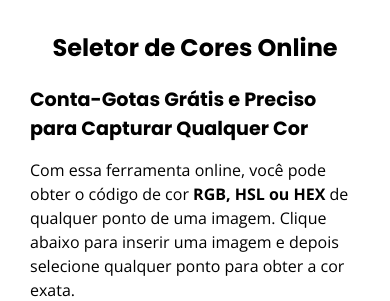
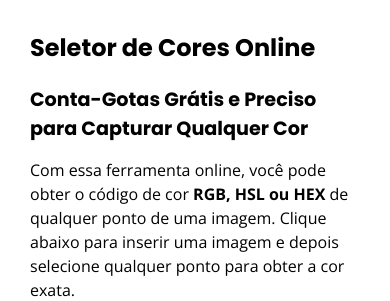
Before and after one commit to felpsilva/Projeto-seletor-de-codigo-de-cor, a PHP site: page / in a window 390 px wide. Shown: the part 60-361 px from the top of the page. Run offline with PHP 8.4, Linux system fonts and the light colour scheme.

Commit message:
Ajuste layout

```diff
--- a/seletor2.0.css
+++ b/seletor2.0.css
@@ -62,7 +62,7 @@ header div{
 
 .logo {
   height: 45px;
-  margin: 7px 20px;
+  margin: 7px 50px;
 }
 
 main {
@@ -247,11 +247,15 @@ body::-webkit-scrollbar-thumb{
 }
 
 /* Responsividade */
-@media (max-width: 950px) {
+@media (max-width: 996px) {
   .corpo {
     width: 100%;
     border: 0;
     padding: 0 30px;
+  }
+
+  h1{
+    text-align: left;
   }
 
   .campo{
```
